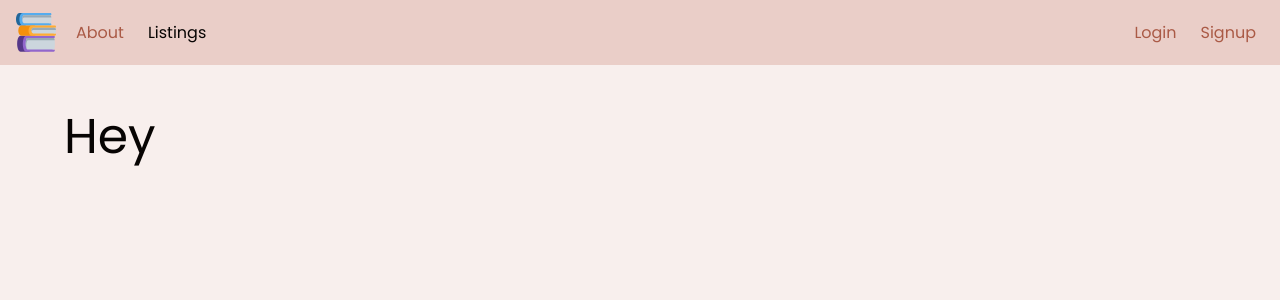
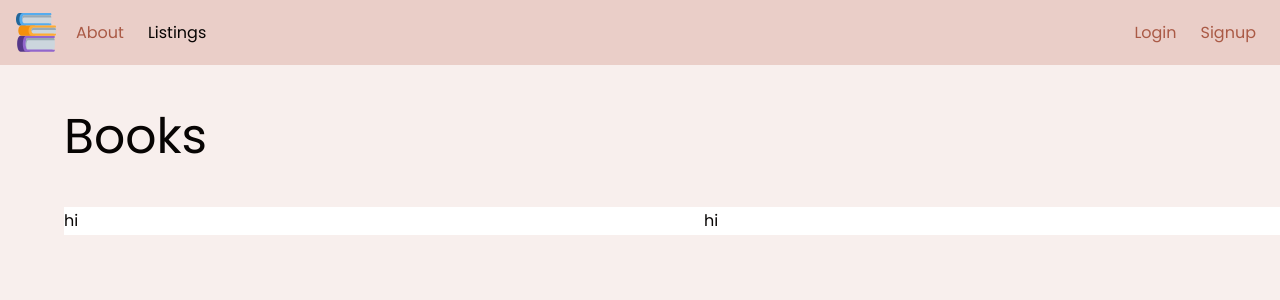
Before and after one commit to hrtowii/bookproject, a React (Vite) app: page /booklist in a window 1280 px wide. Shown: the top 300 px of the page. Built offline with nearby package versions, Linux system fonts and the light colour scheme.

Commit message:
add jwt token header

```diff
--- a/src/index.css
+++ b/src/index.css
@@ -125,7 +125,7 @@ button {
   .content {
     max-width:640px
   }
-  .bottompartidk {
+  .bottompartidk, .leftside, .rightside {
     flex-direction: column;
   }
   .bottompartidk div {
--- a/src/index.tsx
+++ b/src/index.tsx
@@ -11,7 +11,7 @@ import Navbar from './components/Navbar.tsx'
 import ErrorPage from './pages/error-page.tsx';
 import Signup from './pages/Signup.tsx'
 import Login from './pages/Login.tsx'
-import TestComponent from './test.tsx'
+import Booklist from './pages/Booklist.tsx'
 
 import './index.css'
 
@@ -32,7 +32,7 @@ const router = createBrowserRouter([
     element:
     <>
       <Navbar />
-      <TestComponent />
+      <Booklist />
     </>,
     errorElement: <ErrorPage />,
   },
--- /dev/null
+++ b/src/pages/Booklist.css
@@ -0,0 +1,13 @@
+.leftside, .rightside { /*media queries/responsiveness is in index.css*/
+    display: flex;
+    flex-direction: column;
+    width: 50vw;
+    background-color: white;
+}
+
+.booklistwrapper {
+    display: flex;
+    flex-direction: row;
+    margin: 0;
+    width: 100vw;
+}
--- /dev/null
+++ b/src/pages/Booklist.tsx
@@ -0,0 +1,25 @@
+import React, {useEffect, useState} from 'react'
+import {post, get} from "../utilities"
+import './Booklist.css'
+export default function Booklist() {
+    useEffect(() => {
+
+    }, [])
+    return (
+        <div className='content'>
+            <h1>Books</h1>
+            <div className='booklistwrapper'>
+                <div className='leftside'>
+                    <a>hi</a>
+                </div>
+                <div className='rightside'>
+                    <div className='verticalsplit'>
+                        <div className='bookListing'>
+                            <a>hi</a>
+                        </div>
+                    </div>
+                </div>
+            </div>
+        </div>
+    )
+}
--- a/src/pages/Login.tsx
+++ b/src/pages/Login.tsx
@@ -51,7 +51,7 @@ function Login() {
             </div>
             <div className='loginfield'>
               <p>Password</p>
-              <input placeholder="Password" type='text' name="password"></input>
+              <input placeholder="Password" type='password' name="password"></input>
             </div>
             <div className='bottompartidk'>
               {loginStatus.status === 'error' && ( // THIS IS NOT THE RESPONSE CODE. IT IS A KEY NAMED STATUS. I SPENT 1 HOUR
--- a/src/pages/Signup.css
+++ b/src/pages/Signup.css
@@ -36,7 +36,7 @@ form button {
 form {
     width: 100%;
 }
-input[type=text] {
+input[type=text], input[type=password] {
     color: var(--text);
     border: 1px solid var(--accent);
     border-radius: 12px;
--- a/src/pages/Signup.tsx
+++ b/src/pages/Signup.tsx
@@ -60,7 +60,7 @@ function Signup() {
             </div>
             <div className='loginfield'>
               <p>Password</p>
-              <input placeholder="Password" type='text' name="password"></input>
+              <input placeholder="Password" type='password' name="password"></input>
             </div>
             <div className='bottompartidk'>
               {passwordValidity.status === 'error' && (
--- a/src/test.tsx
+++ /dev/null
@@ -1,20 +0,0 @@
-import { Form } from "react-router-dom";
-
-export default function TestComponent() {
-  const contact = {
-    first: "Your",
-    last: "Name",
-    avatar: "https://placekitten.com/g/200/200",
-    twitter: "your_handle",
-    notes: "Some notes",
-    favorite: true,
-  };
-
-  return (
-    <>
-    <div className="content">
-        <h1>Hey</h1>
-    </div>
-    </>
-  );
-}
--- a/src/utilities.ts
+++ b/src/utilities.ts
@@ -1,8 +1,12 @@
+import Cookies from "js-cookie";
 export async function post(url: string, data: object): Promise<any> {
     try {
+        const token = Cookies.get("token");
+        const authenticated = token ? `Bearer ${token}` : ''
         const response = await fetch(url, {
             method: 'POST',
             headers: {
+                'Authorization': authenticated,
                 'Content-Type': 'application/json',
                 // Add any additional headers if needed
             },
@@ -23,16 +27,19 @@ export async function post(url: string, data: object): Promise<any> {
 
 export async function get(url: string): Promise<any> {
     try {
+        const token = Cookies.get("token");
+        const authenticated = token ? `Bearer ${token}` : ''
         const response = await fetch(url, {
             method: 'GET',
             headers: {
+                'Authorization': authenticated,
                 // Add any headers if needed
             },
         });
 
-        if (!response.ok) {
-            throw new Error(`HTTP error! Status: ${response.status}`);
-        }
+        // if (!response.ok) {
+        //     throw new Error(`HTTP error! Status: ${response.status}`);
+        // }
 
         const jsonResponse = await response.json();
         return jsonResponse;
```
